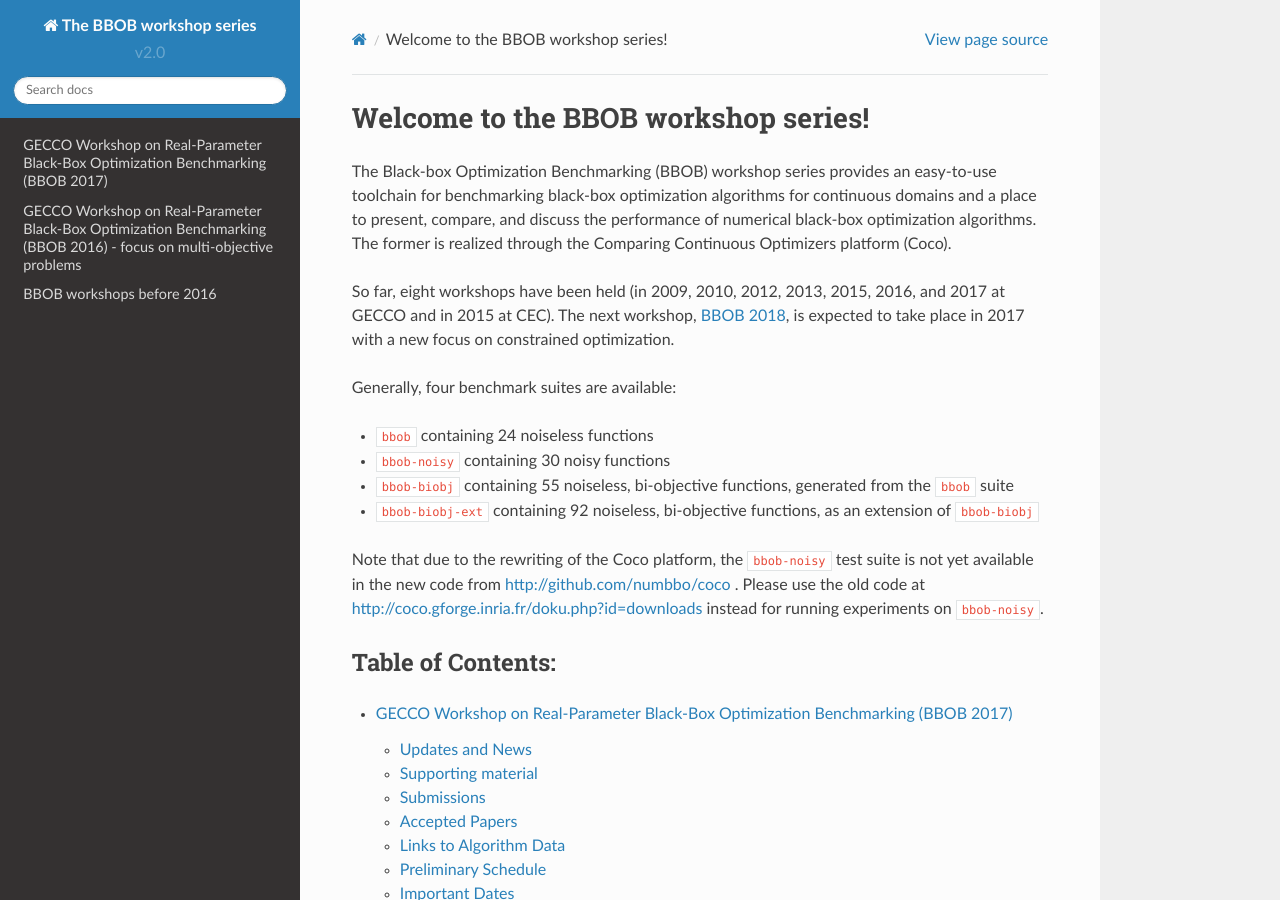
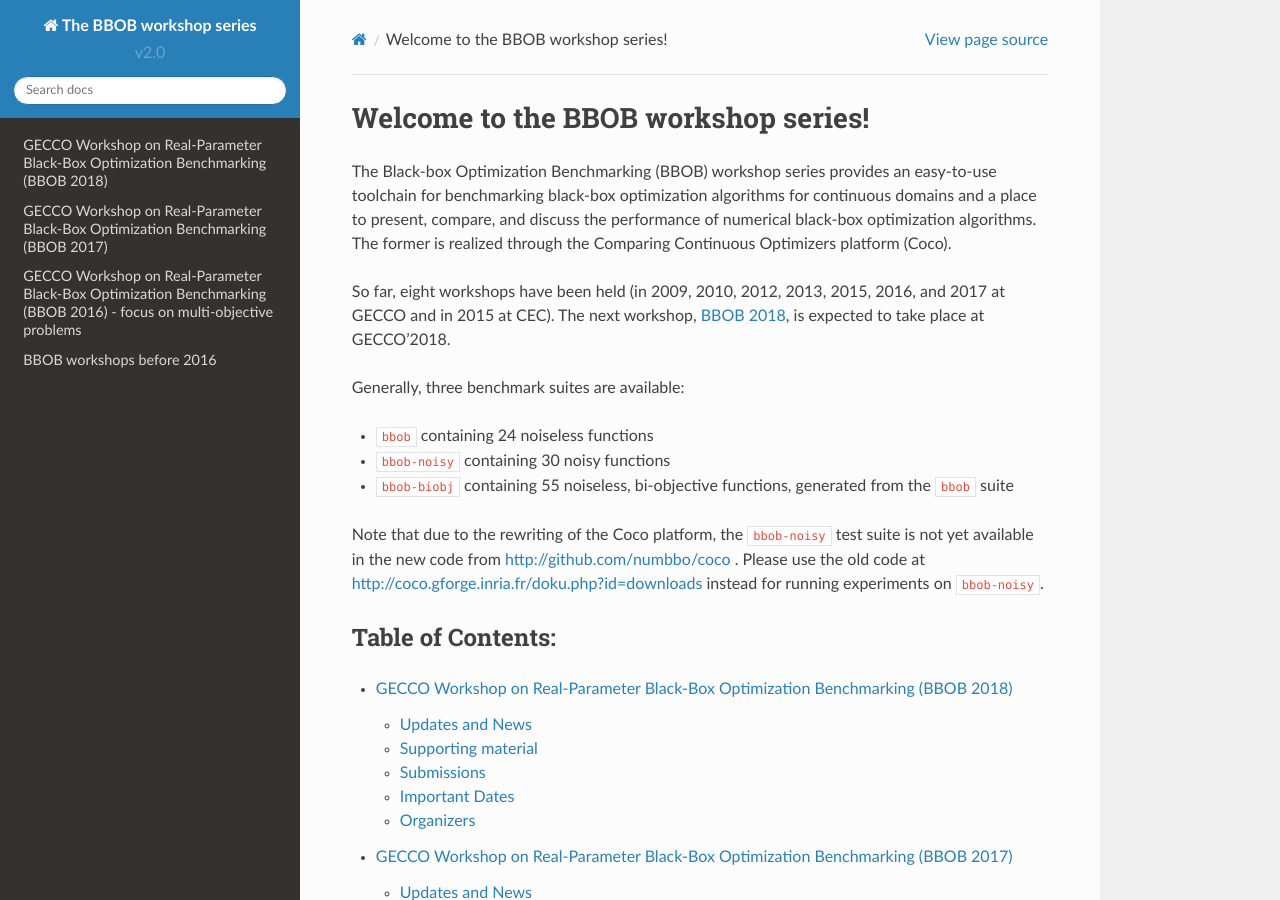
Before and after one commit to numbbo/workshops, a Sphinx documentation site: the page built from sources-webpage/source/index.rst, in a window 1280 px wide and 900 px high. Built offline with Sphinx 7.4.7 and the Read the Docs theme 2.0.0, drawn with Linux system fonts in a browser that asks for light colours; formulas are drawn with MathJax 3; some of the changed lines change nothing that is shown.

Commit message:
updated the workshops web page (not online yet) for BBOB-2018

```diff
--- /dev/null
+++ b/sources-webpage/source/BBOB-2018/index.rst
@@ -0,0 +1,242 @@
+.. _bbob2018page:
+
+GECCO Workshop on Real-Parameter Black-Box Optimization Benchmarking (BBOB 2018)
+================================================================================
+
+
+Welcome to the web page of the 8th GECCO Workshop on Real-Parameter Black-Box Optimization Benchmarking (BBOB 2018)
+taking place during GECCO 2018 in Kyoto, Japan.
+
+    **WORKSHOP ON REAL-PARAMETER BLACK-BOX OPTIMIZATION BENCHMARKING (BBOB 2018)**
+
+    | held as part of the
+    |
+    | **2018 Genetic and Evolutionary Computation Conference (GECCO-2018)**
+    | July 15--19, Kyoto, Japan
+    | http://gecco-2018.sigevo.org
+
+
+| Submission Deadline: Tuesday, March 27, 2018
+|
+
+
+=======================================================  ========================================================================  =======================================================================================
+`register for news <http://numbbo.github.io/register>`_  `Coco quick start (scroll down a bit) <https://github.com/numbbo/coco>`_  `latest Coco release <https://github.com/numbbo/coco/releases/>`_
+=======================================================  ========================================================================  =======================================================================================
+
+
+Quantifying and comparing the performance of optimization algorithms
+is a difficult and tedious task to achieve. Yet, it is highly
+crucial in order to recommend algorithms performing well in practice.
+The Black-box Optimization Benchmarking workshop series aims at bringing
+together researchers from the optimization field to discuss the latest
+achievements in (blackbox) optimization benchmarking as well as at
+gathering and sharing data of extensive numerical benchmarking results.
+
+Open to all topics around blackbox optimization benchmarking,
+a substantial portion of the workshops' success in the past can be attributed
+to the Comparing Continuous Optimization benchmarking platform
+(COCO, https://github.com/numbbo/coco) ) that
+builds the basis for all BBOB workshops and that automatically allows
+algorithms to be benchmarked and performance data to be visualized
+effortlessly.
+Up to now, the BBOB workshops have covered
+benchmarking of blackbox optimization algorithms for single- and bi-objective,
+unconstrained problems in exact and noisy, as well as expensive and
+non-expensive scenarios.
+
+Like for the previous editions of the workshop, we provide source code in
+various languages (C/C++, Matlab/Octave, Java, and Python) to benchmark
+algorithms on three different test suites (single-objective with and without
+noise a well as a noiseless bi-objective suite). Postprocessing data and comparing
+algorithm performance will be equally automatized with COCO (up to
+already prepared LaTeX templates for writing papers). As a new feature
+for the 2018 edition, we will provide significantly easier access to the already
+benchmarked data sets such that the analysis of already available COCO data
+becomes simple(r).
+
+Analyzing the vast amount of available benchmarking data (from 200+ experiments
+collected throughout the years) will be therefore a special focus of BBOB-2018.
+Given that the field of (multiobjective) Bayesian optimization received
+renewed interest in the recent past, we would also like to re-focus our
+efforts towards benchmarking algorithms for expensive problems (aka
+surrogate-assisted algorithms developed for limited budgets). Moreover,
+several classical multiobjective optimization algorithms have not yet been
+benchmarked on the bbob-biobj test suite, provided since 2016, such that
+we encourage contributions on these three following topics in particular:
+
+* expensive/Bayesian/surrogate-assisted optimization
+* multiobjective optimization
+* analysis of existing benchmarking data
+
+Interested participants of the workshop are invited to submit any paper
+around the topic of (blackbox) optimization benchmarking. These contributions
+might or might not use the provided
+LaTeX templates to visualize the performance of unconstrained single- or
+multiobjective black-box optimization algorithms of their choice on any of
+the provided testbeds. We encourage particularly submissions about
+algorithms from outside the evolutionary computation community as well as
+any papers related to topics around optimization algorithm benchmarking.
+
+If participants wish to contribute to the BBOB workshop by submitting
+data sets, obtained with COCO, the tasks are as usual: run your favorite
+single- or multiobjective black-box optimizer (old or new) by using the wrappers
+provided (in C/C++, Python, Java, and Matlab/Octave) and run the
+post-processing procedure (provided as well) that
+will generate automatically all the material for a workshop paper
+(ACM compliant LaTeX templates available). A description of the algorithm and the
+discussion of the results completes the paper writing.
+
+Note again that any other submission, related to black-box
+optimization benchmarking of continuous optimizers will be welcome
+as well. The submission section below gives a few examples of
+subjects of interest.
+
+During the workshop, algorithms, results, and discussions will be presented by
+the participants. An overall analysis and comparison of all submitted
+algorithm data is going to be accomplished by the organizers and the overall
+process will be critically reviewed.
+
+.. A plenary discussion on future improvements will,
+   among others, address the question, of how the testbeds should evolve.
+
+
+Updates and News
+----------------
+Get updated about the latest news regarding the workshop and
+releases and bugfixes of the supporting NumBBO/Coco platform, by
+registering at http://numbbo.github.io/register.
+
+
+Supporting material
+-------------------
+Basis of the workshop is the Comparing Continuous Optimizer platform
+(https://github.com/numbbo/coco), now rewritten fully in ANSI C with
+other languages calling the C code. Languages currently available are
+C, Java, MATLAB/Octave, and Python.
+
+Most likely, you want to read the `Coco quick start <https://github.com/numbbo/coco>`_
+(scroll down a bit). This page also provides the code for the benchmark functions [1]_, for running the
+experiments in C, Java, Matlab, Octave, and Python, and for postprocessing the experiment data
+into plots, tables, html pages, and publisher-conform PDFs via provided LaTeX templates.
+Please refer to http://numbbo.github.io/coco-doc/experimental-setup/
+for more details on the general experimental set-up for black-box optimization benchmarking.
+
+The latest (hopefully) stable release of the Coco software can be downloaded as a whole
+`here <https://github.com/numbbo/coco/releases/>`_. Please use at least version v2.2 for
+running your benchmarking experiments in 2018.
+
+Documentation of the functions used in the ``bbob-biobj`` suite
+is provided at http://numbbo.github.io/coco-doc/bbob-biobj/functions/ .
+
+.. [1] Note that the current release of the new Coco platform does not contain the
+   original noisy BBOB testbed yet, such that you must use the old code at
+   http://coco.gforge.inria.fr/doku.php?id=downloads for the time
+   being if you want to compare your algorithm on the noisy testbed.
+
+
+
+Submissions
+-----------
+We encourage any submission that is concerned with black-box optimization
+benchmarking of continuous optimizers, for example papers that:
+
+* describe and benchmark new or not-so-new algorithms on one of the
+  above testbeds,
+* compare new or existing algorithms from the COCO/BBOB database [2]_,
+* analyze the data obtained in previous editions of BBOB [2]_, or
+* discuss, compare, and improve upon any benchmarking methodology
+  for continuous optimizers such as design of experiments,
+  performance measures, presentation methods, benchmarking frameworks,
+  test functions, ...
+
+
+Paper submissions are expected to be done through the official GECCO
+submission system (details will follow around the time the submission
+window opens on February 27, 2018).
+
+In order to finalize your submission, we kindly ask you to fill outside
+the form at http://numbbo.github.io/submit where you are supposed
+to provide a link to your data as well if this applies.
+To upload your data to the web, you might want to use
+https://zenodo.org/ which
+offers uploads of data sets up to 50GB in size or any other provider
+of online data storage.
+Please let us know briefly in the mandatory ``Data`` field, why you do
+not provide any data in case you submit a paper unrelated to the above
+BBOB test suites.
+
+
+.. [2] The data of previously compared algorithms can be found at
+   http://coco.gforge.inria.fr/doku.php?id=algorithms and is easily
+   accessible from the python ``cocopp`` module via its ``data_archive``
+   sub-module.
+
+
+
+.. Preliminary Schedule
+   --------------------
+   Both BBOB-2017 sessions took place on the second day of GECCO (Sunday July 16, 2017) in the Amethyst room.
+   Speakers are highlighted with a star behind the name if known. Please click on the provided links to download the slides.
+
+   .. tabularcolumns:: |l|p{5cm}|
+
+   +---------------+-------------------------------------------------------------------------------------------------------------------+
+   | **Session I**                                                                                                                     |
+   +---------------+-------------------------------------------------------------------------------------------------------------------+
+   | 08:30 - 09:05 | The BBOBies: Introduction to Blackbox Optimization Benchmarking                                                   |
+   |               |                                                                                                                   |
+   +---------------+-------------------------------------------------------------------------------------------------------------------+
+   | 09:05 - 09:30 | Simon Wessing*:                                                                                                   |
+   |               | Benchmarking the SMS-EMOA with Self-adaptation on the bbob-biobj Test Suite                                       |
+   |               | (`slides <http://coco.gforge.inria.fr/presentation-archive/2017-GECCO/02-Wessing-SMS-EMOA-SA.pdf>`__)             |
+   +---------------+-------------------------------------------------------------------------------------------------------------------+
+   | 09:30 - 09:55 | Mario García-Valdez* and Juan-J. Merelo:                                                                          |
+   |               | Benchmarking a Pool-Based Execution with GA and PSO Workers on the BBOB Noiseless Testbed                         |
+   +---------------+-------------------------------------------------------------------------------------------------------------------+
+   | 09:55 - 10:20 | Zbynek Pitra*, Lukas Bajer, Jakub Repicky, and Martin Holena:                                                     |
+   |               | Comparison of Ordinal and Metric Gaussian Process Regression as Surrogate Models for CMA Evolution Strategy       |
+   |               | (`slides <http://coco.gforge.inria.fr/presentation-archive/2017-GECCO/04-Pitra-DTS-CMA.pdf>`__)                   |
+   +---------------+-------------------------------------------------------------------------------------------------------------------+
+   | **Session II**                                                                                                                    |
+   +---------------+-------------------------------------------------------------------------------------------------------------------+
+   | 10:40 - 10:50 | The BBOBies: Session Introduction                                                                                 |
+   +---------------+-------------------------------------------------------------------------------------------------------------------+
+   | 10:50 - 11:15 | Dogan Aydin* and Gurcan Yavuz:                                                                                    |
+   |               | Self-adaptive Search Equation-Based Artificial Bee Colony Algorithm with CMA-ES on the Noiseless BBOB Testbed     |
+   |               | (`slides <http://coco.gforge.inria.fr/presentation-archive/2017-GECCO/06-Aydin-SSEABC.pdf>`__)                    |
+   +---------------+-------------------------------------------------------------------------------------------------------------------+
+   | 11:15 - 11:40 | Duc Manh Nguyen and Nikolaus Hansen*:                                                                             |
+   |               | Benchmarking CMAES-APOP on the BBOB Noiseless Testbed                                                             |
+   +---------------+-------------------------------------------------------------------------------------------------------------------+
+   | 11:40 - 12:05 | Takahiro Yamaguchi and Youhei Akimoto*:                                                                           |
+   |               | Benchmarking the Novel CMA-ES Restart Strategy Using the Search History on the BBOB Noiseless Testbed             |
+   |               | (`slides <http://coco.gforge.inria.fr/presentation-archive/2017-GECCO/08-Akimoto-KL-CMA.pdf>`__)                  |
+   +---------------+-------------------------------------------------------------------------------------------------------------------+
+   | 12:05 - 12:30 | The BBOBies: Wrap-up and Open Discussion                                                                          |
+   +---------------+-------------------------------------------------------------------------------------------------------------------+
+
+   .. |               | (`slides <http://coco.gforge.inria.fr/presentation-archive/2016-GECCO/05_Cheryl_MO-DIRECT.pdf>`__)                |
+
+
+Important Dates
+---------------
+
+* **01/05/2018** release 2.2 of the Coco platform: `<https://github.com/numbbo/coco/releases/>`_
+* **02/27/2018** paper submission system opens
+* **03/27/2018** *paper and data submission deadline*
+* **04/10/2018** decision notification
+* **04/24/2018** deadline camera-ready papers
+* **07/15/2018** or **07/16/2018** workshop
+
+
+
+Organizers
+----------
+* Anne Auger, Inria Saclay - Ile-de-France, France
+* Julien Bect, CentraleSupélec, France
+* Dimo Brockhoff, Inria Saclay - Ile-de-France, France
+* Nikolaus Hansen, Inria Saclay - Ile-de-France, France
+* Rodolphe Le Riche, Ecole Nationale Supérieure des Mines de Saint–Etienne, France
+* Victor Picheny, INRA Occitanie-Toulouse, France
+* Tea Tušar, Jozef Stefan Institute, Ljublana, Slovenia
--- a/sources-webpage/source/index.rst
+++ b/sources-webpage/source/index.rst
@@ -9,18 +9,18 @@ the performance of numerical black-box optimization algorithms. The former is re
 Optimizers platform (Coco).
 
 So far, eight workshops have been held (in 2009, 2010, 2012, 2013, 2015, 2016, and 2017 at GECCO and in 2015 at CEC). The next workshop,
-`BBOB 2018 <BBOB-2018/index.html>`_, is expected to take place in 2017 with a new focus on constrained optimization.
+`BBOB 2018 <BBOB-2018/index.html>`_, is expected to take place at GECCO'2018.
 
 ..  with a `new focus on large-scale problems <BBOB-2017/index.html>`_
 
 
-Generally, four benchmark suites are available:
+Generally, three benchmark suites are available:
 
 * ``bbob`` containing 24 noiseless functions
 * ``bbob-noisy`` containing 30 noisy functions
 * ``bbob-biobj`` containing 55 noiseless, bi-objective functions, generated from the ``bbob`` suite
-* ``bbob-biobj-ext`` containing 92 noiseless, bi-objective functions, as an extension of ``bbob-biobj``
 
+.. * ``bbob-biobj-ext`` containing 92 noiseless, bi-objective functions, as an extension of ``bbob-biobj``
 .. * ``bbob-largescale`` containing 24 noiseless functions in dimension 20 to 640.
 
 Note that due to the rewriting of the Coco platform, the ``bbob-noisy`` test suite is not yet available in the new code from http://github.com/numbbo/coco . Please use the old code at http://coco.gforge.inria.fr/doku.php?id=downloads instead for running experiments on ``bbob-noisy``.
@@ -31,6 +31,7 @@ Table of Contents:
 .. toctree::
    :maxdepth: 2
 
+   BBOB-2018/index
    BBOB-2017/index
    BBOB-2016/index
    bbobbefore2016
```
